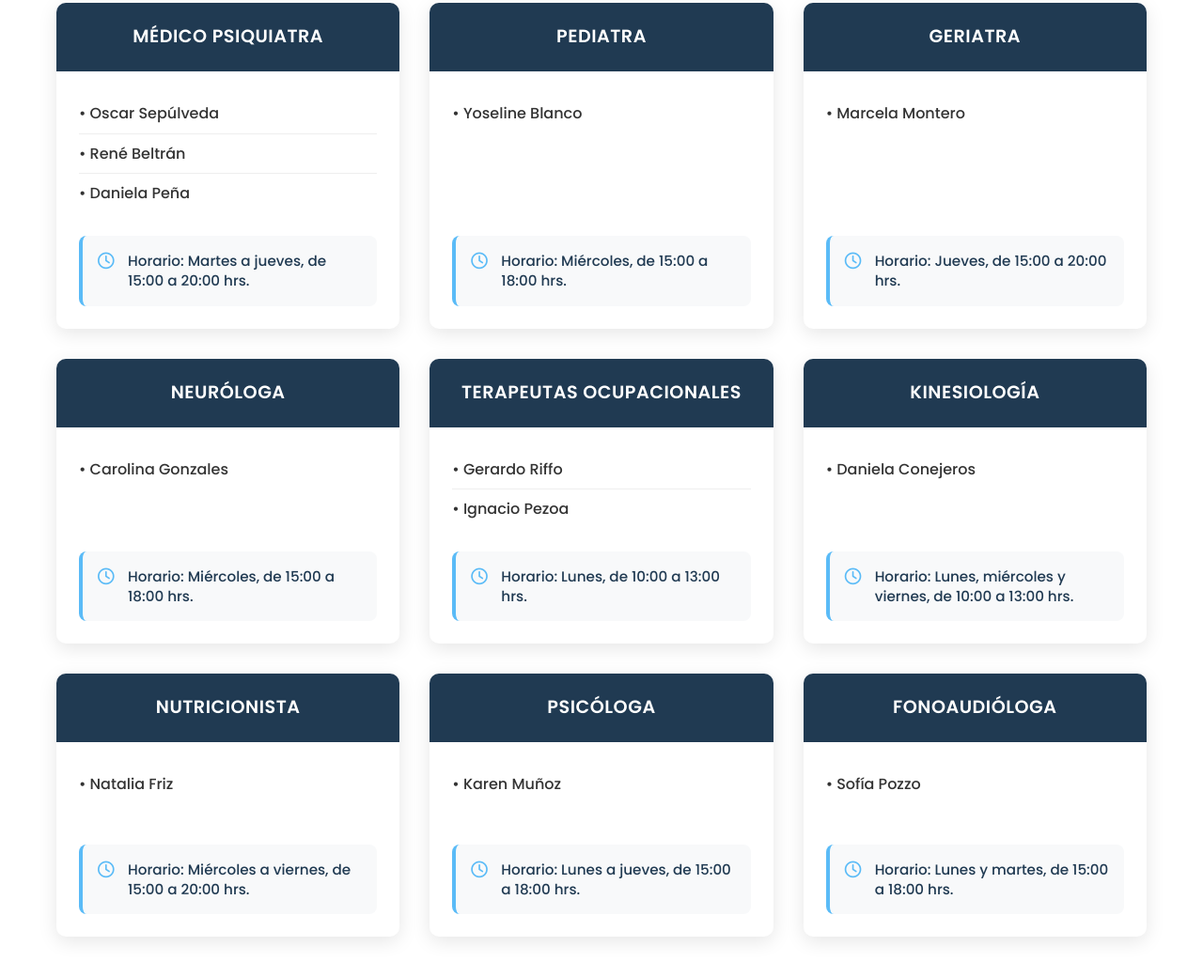
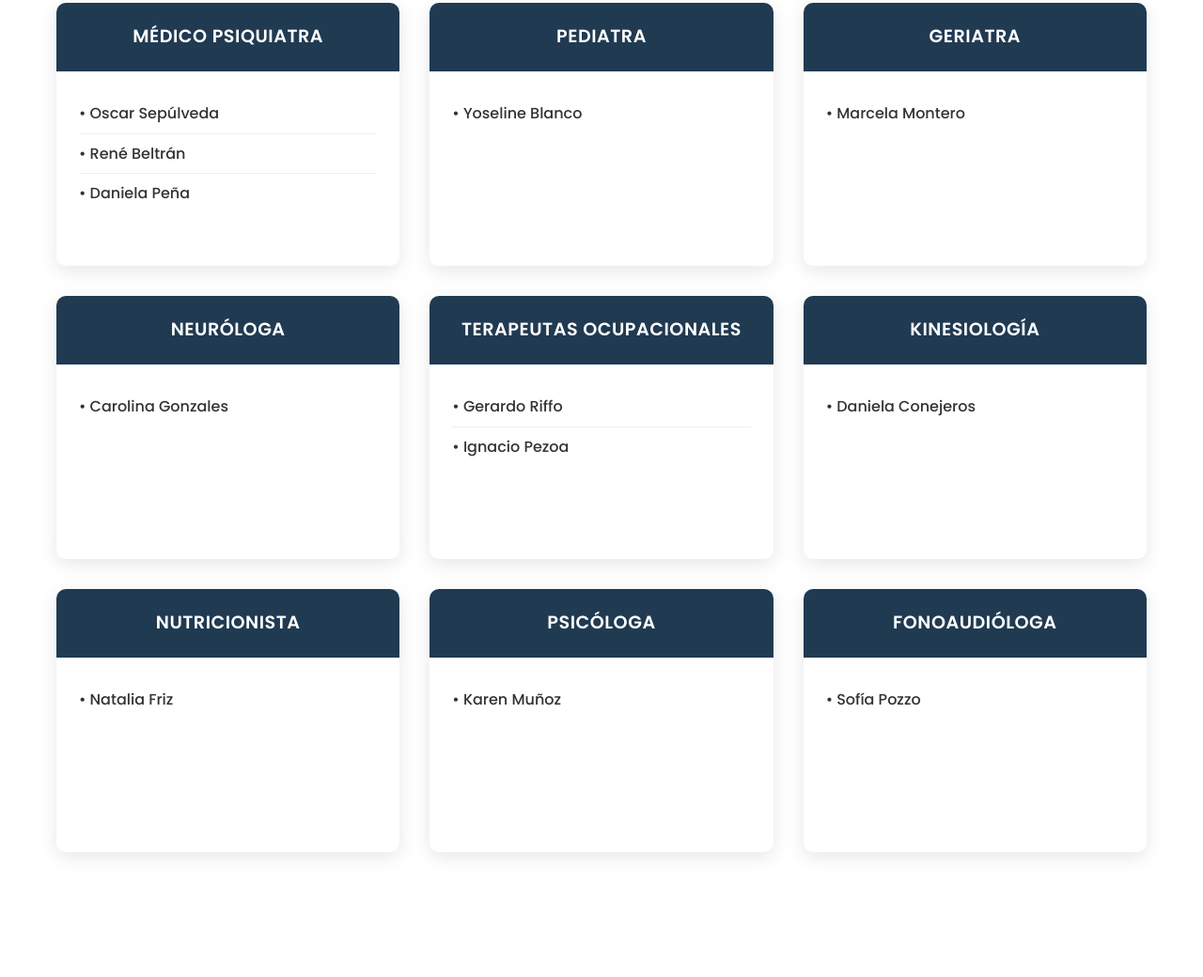
Before and after one commit to RDigitall/RedVital, a website built with Vite: page index.html in a window 1280 px wide. Shown: the part 1752-2792 px from the top of the page at 94% size. Built offline with nearby package versions, Linux system fonts and the light colour scheme.

Commit message:
Add files via upload

```diff
--- a/index.html
+++ b/index.html
@@ -38,9 +38,9 @@
                     <li class="nav-item">
                         <a href="#contacto" class="nav-link">CONTACTO</a>
                     </li>
-                    <li class="nav-item">
+                    <!--<li class="nav-item">
                         <a href="https://meet.google.com/landing" class="nav-link">CONSULTA VIRTUAL</a>
-                    </li>
+                    </li>-->
                 </ul>
                 <div class="hamburger">
                     <span class="bar"></span>
@@ -124,10 +124,10 @@
                         <div class="professional-name">• René Beltrán</div>
                         <div class="professional-name">• Daniela Peña</div>
                     </div>
-                    <div class="schedule">
+                    <!--<div class="schedule">
                         <i class="fa-regular fa-clock"></i>
                         <span>Horario: Martes a jueves, de 15:00 a 20:00 hrs.</span>
-                    </div>
+                    </div>-->
                 </div>
             </div>
 
@@ -140,10 +140,10 @@
                     <div class="professionals-list">
                         <div class="professional-name">• Yoseline Blanco</div>
                     </div>
-                    <div class="schedule">
+                    <!--<div class="schedule">
                         <i class="fa-regular fa-clock"></i>
                         <span>Horario: Miércoles, de 15:00 a 18:00 hrs.</span>
-                    </div>
+                    </div>-->
                 </div>
             </div>
 
@@ -156,10 +156,10 @@
                     <div class="professionals-list">
                         <div class="professional-name">• Marcela Montero</div>
                     </div>
-                    <div class="schedule">
+                    <!--<div class="schedule">
                         <i class="fa-regular fa-clock"></i>
                         <span>Horario: Jueves, de 15:00 a 20:00 hrs.</span>
-                    </div>
+                    </div>-->
                 </div>
             </div>
 
@@ -172,10 +172,10 @@
                     <div class="professionals-list">
                         <div class="professional-name">• Carolina Gonzales</div>
                     </div>
-                    <div class="schedule">
+                    <!--<div class="schedule">
                         <i class="fa-regular fa-clock"></i>
                         <span>Horario: Miércoles, de 15:00 a 18:00 hrs.</span>
-                    </div>
+                    </div>-->
                 </div>
             </div>
 
@@ -189,10 +189,10 @@
                         <div class="professional-name">• Gerardo Riffo</div>
                         <div class="professional-name">• Ignacio Pezoa</div>
                     </div>
-                    <div class="schedule">
+                    <!--<div class="schedule">
                         <i class="fa-regular fa-clock"></i>
                         <span>Horario: Lunes, de 10:00 a 13:00 hrs.</span>
-                    </div>
+                    </div>-->
                 </div>
             </div>
 
@@ -205,10 +205,10 @@
                     <div class="professionals-list">
                         <div class="professional-name">• Daniela Conejeros</div>
                     </div>
-                    <div class="schedule">
+                    <!--<div class="schedule">
                         <i class="fa-regular fa-clock"></i>
                         <span>Horario: Lunes, miércoles y viernes, de 10:00 a 13:00 hrs.</span>
-                    </div>
+                    </div>-->
                 </div>
             </div>
 
@@ -221,10 +221,10 @@
                     <div class="professionals-list">
                         <div class="professional-name">• Natalia Friz</div>
                     </div>
-                    <div class="schedule">
+                    <!--<div class="schedule">
                         <i class="fa-regular fa-clock"></i>
                         <span>Horario: Miércoles a viernes, de 15:00 a 20:00 hrs.</span>
-                    </div>
+                    </div>-->
                 </div>
             </div>
 
@@ -237,10 +237,10 @@
                     <div class="professionals-list">
                         <div class="professional-name">• Karen Muñoz</div>
                     </div>
-                    <div class="schedule">
+                    <!--<div class="schedule">
                         <i class="fa-regular fa-clock"></i>
                         <span>Horario: Lunes a jueves, de 15:00 a 18:00 hrs.</span>
-                    </div>
+                    </div>-->
                 </div>
             </div>
 
@@ -253,10 +253,10 @@
                     <div class="professionals-list">
                         <div class="professional-name">• Sofía Pozzo</div>
                     </div>
-                    <div class="schedule">
+                    <!--<div class="schedule">
                         <i class="fa-regular fa-clock"></i>
                         <span>Horario: Lunes y martes, de 15:00 a 18:00 hrs.</span>
-                    </div>
+                    </div>-->
                 </div>
             </div>
         </div>
@@ -381,7 +381,7 @@
     </section>
 
     <!-- Exams Section -->
-    <section class="exams" id="examenes">
+    <!-- <section class="exams" id="examenes">
         <div class="container">
             <div class="section-header">
                 <span class="section-subtitle">CLÍNICA RED VITAL</span>
@@ -414,7 +414,7 @@
                 </div>
             </div>
         </div>
-    </section>
+    </section> -->
 
     <!-- Map Section -->
     <section class="map-section" id="contacto">
@@ -441,7 +441,7 @@
                     </div>
                     <div class="social-links">
                         <!--<a href="https://web.facebook.com/" class="social-link"><i class="fa-brands fa-facebook"></i></a> -->
-                        <a href="https://www.instagram.com/Clinicaredvital" class="social-link"><i class="fa-brands fa-instagram"></i></a>
+                        <p><a href="https://www.instagram.com/Clinicaredvital" class="social-link"><i class="fa-brands fa-instagram"></i> Clinicaredvital</a></p>
                     </div>
                 </div>
                 <div class="footer-column">
```
